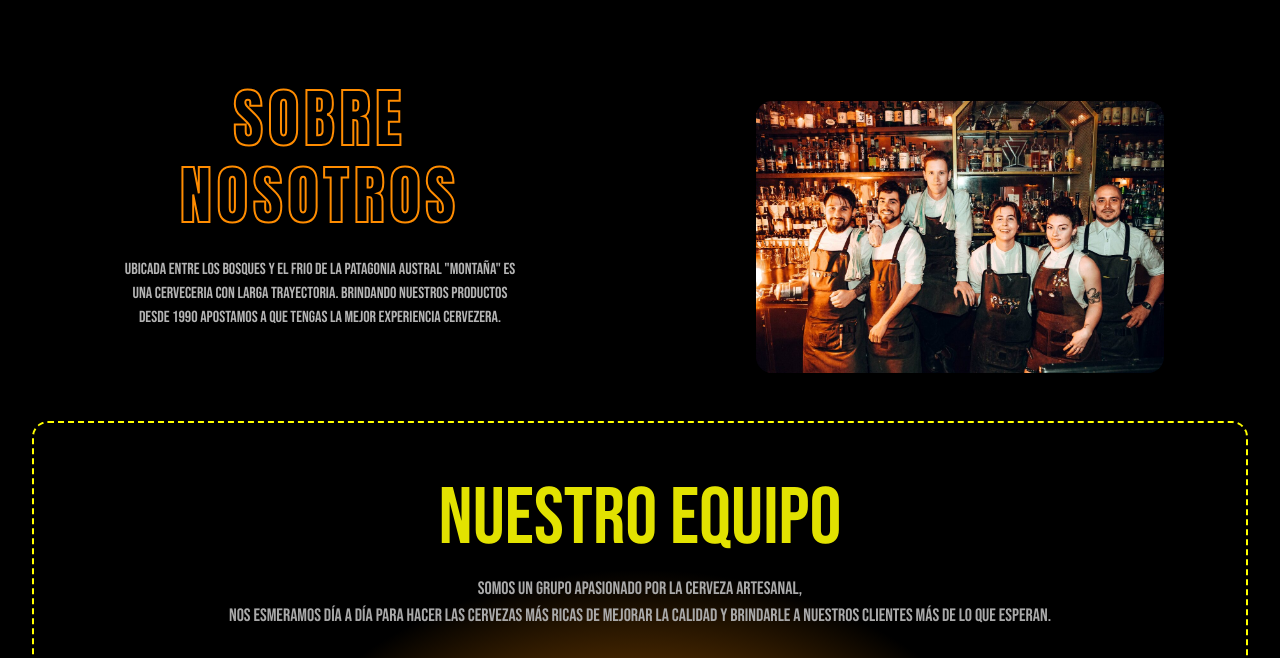
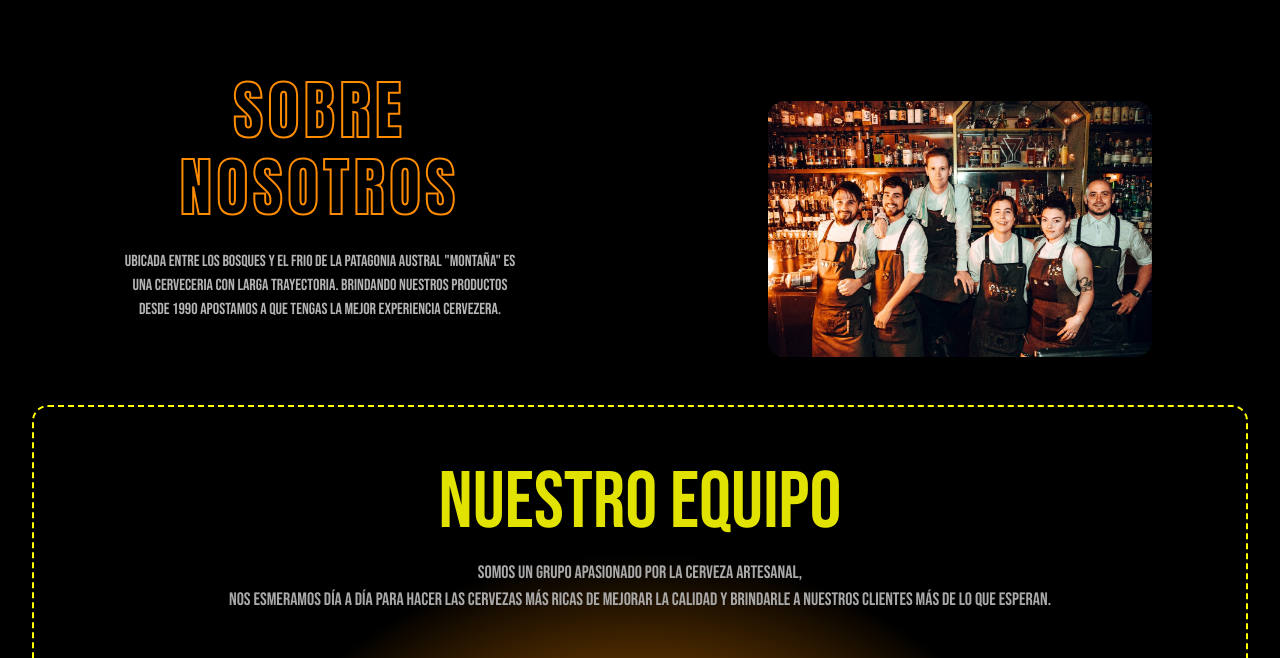
Before and after one commit to LeonMatias22/CODERHOUSE-proyecto-final, a plain HTML site: page pages/Nosotros.html in a window 1280 px wide. Shown: the part 101-759 px from the top of the page. Drawn offline with nearby package versions, Linux system fonts and the light colour scheme.

Commit message:
cambio img 2

```diff
--- a/Estilos/parciales/_nosotros.scss
+++ b/Estilos/parciales/_nosotros.scss
@@ -27,7 +27,7 @@
     }
 
     &__img{
-        height: 17rem;
+        height: 16rem;
         border-radius: 1rem;
 
     }
```
Also changed, not shown: Estilos/main.css.
